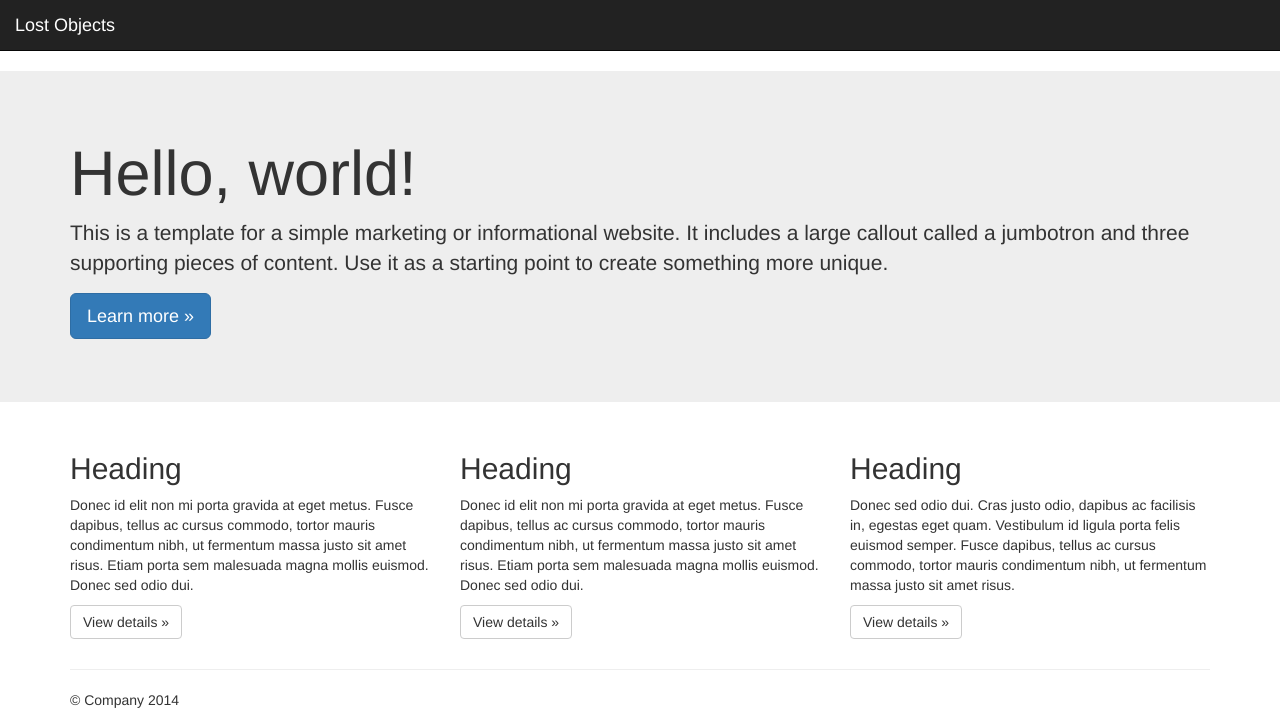
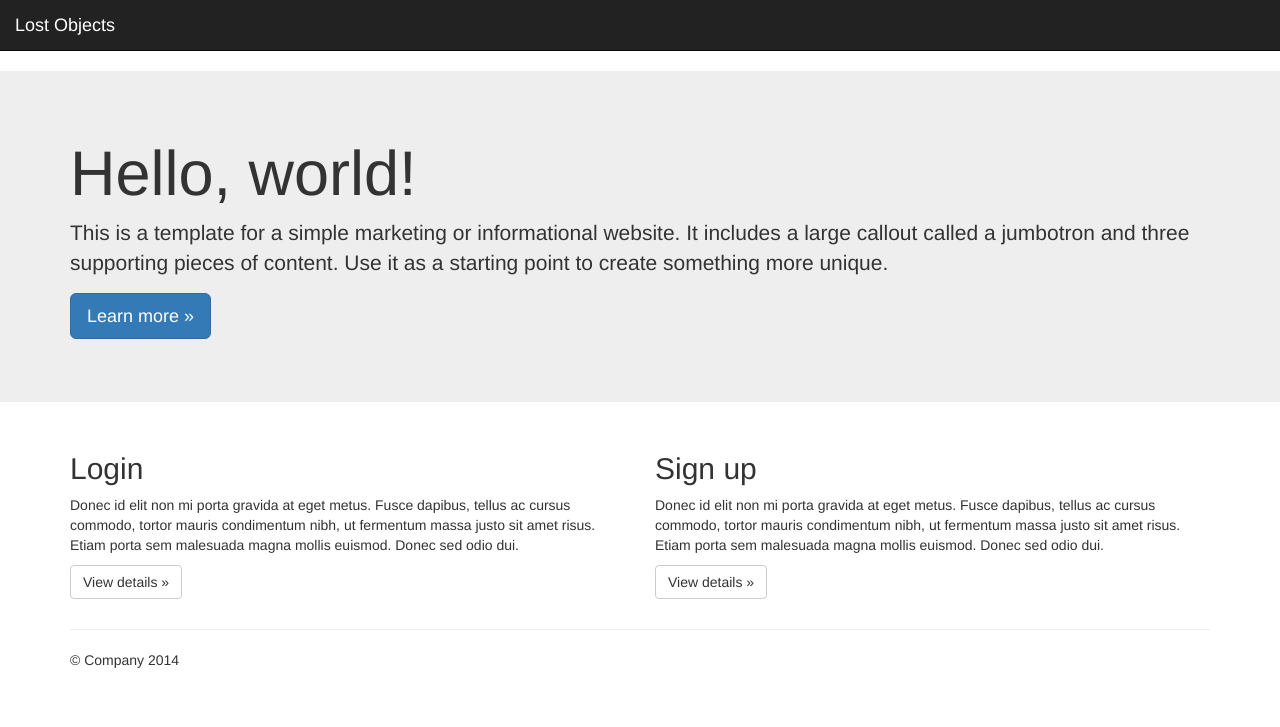
Before and after one commit to eejohns2/eejohns2.github.io, a plain HTML site: page homepage.html in a window 1280 px wide. Shown: the top 727 px of the page. Drawn offline with nearby package versions, Linux system fonts and the light colour scheme.

Commit message:
Update homepage.html

```diff
--- a/homepage.html
+++ b/homepage.html
@@ -43,21 +43,16 @@
     <div class="container">
       <!-- Example row of columns -->
       <div class="row">
-        <div class="col-md-4">
-          <h2>Heading</h2>
+        <div class="col-md-6">
+          <h2>Login</h2>
           <p>Donec id elit non mi porta gravida at eget metus. Fusce dapibus, tellus ac cursus commodo, tortor mauris condimentum nibh, ut fermentum massa justo sit amet risus. Etiam porta sem malesuada magna mollis euismod. Donec sed odio dui. </p>
           <p><a class="btn btn-default" href="#" role="button">View details &raquo;</a></p>
         </div>
-        <div class="col-md-4">
-          <h2>Heading</h2>
+        <div class="col-md-6">
+          <h2>Sign up</h2>
           <p>Donec id elit non mi porta gravida at eget metus. Fusce dapibus, tellus ac cursus commodo, tortor mauris condimentum nibh, ut fermentum massa justo sit amet risus. Etiam porta sem malesuada magna mollis euismod. Donec sed odio dui. </p>
           <p><a class="btn btn-default" href="#" role="button">View details &raquo;</a></p>
        </div>
-        <div class="col-md-4">
-          <h2>Heading</h2>
-          <p>Donec sed odio dui. Cras justo odio, dapibus ac facilisis in, egestas eget quam. Vestibulum id ligula porta felis euismod semper. Fusce dapibus, tellus ac cursus commodo, tortor mauris condimentum nibh, ut fermentum massa justo sit amet risus.</p>
-          <p><a class="btn btn-default" href="#" role="button">View details &raquo;</a></p>
-        </div>
       </div>
 
       <hr>
```
